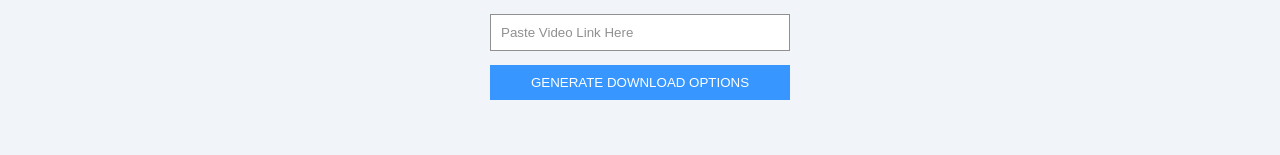
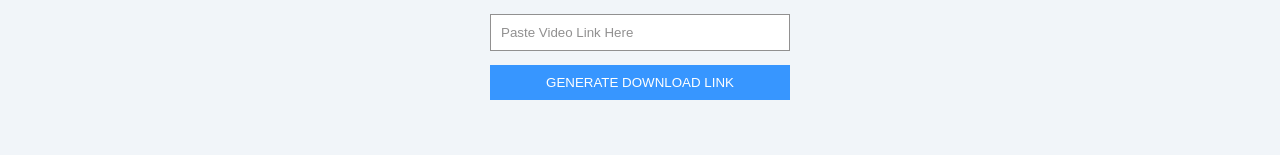
Before and after one commit to HDanielO/videograb, a Next.js app: page / in a window 1280 px wide. Shown: the part 146-301 px from the top of the page. Built offline with nearby package versions, Linux system fonts and the light colour scheme.

Commit message:
Update button text to clarify action for generating download link

```diff
--- a/src/app/page.js
+++ b/src/app/page.js
@@ -69,7 +69,7 @@ export default function Home() {
           onClick={handleGenerate}
           disabled={loading}
         >
-          {loading ? "LOADING..." : "GENERATE DOWNLOAD OPTIONS"}
+          {loading ? "LOADING..." : "GENERATE DOWNLOAD LINK"}
         </button>
 
         {formats.length > 0 && (
```
